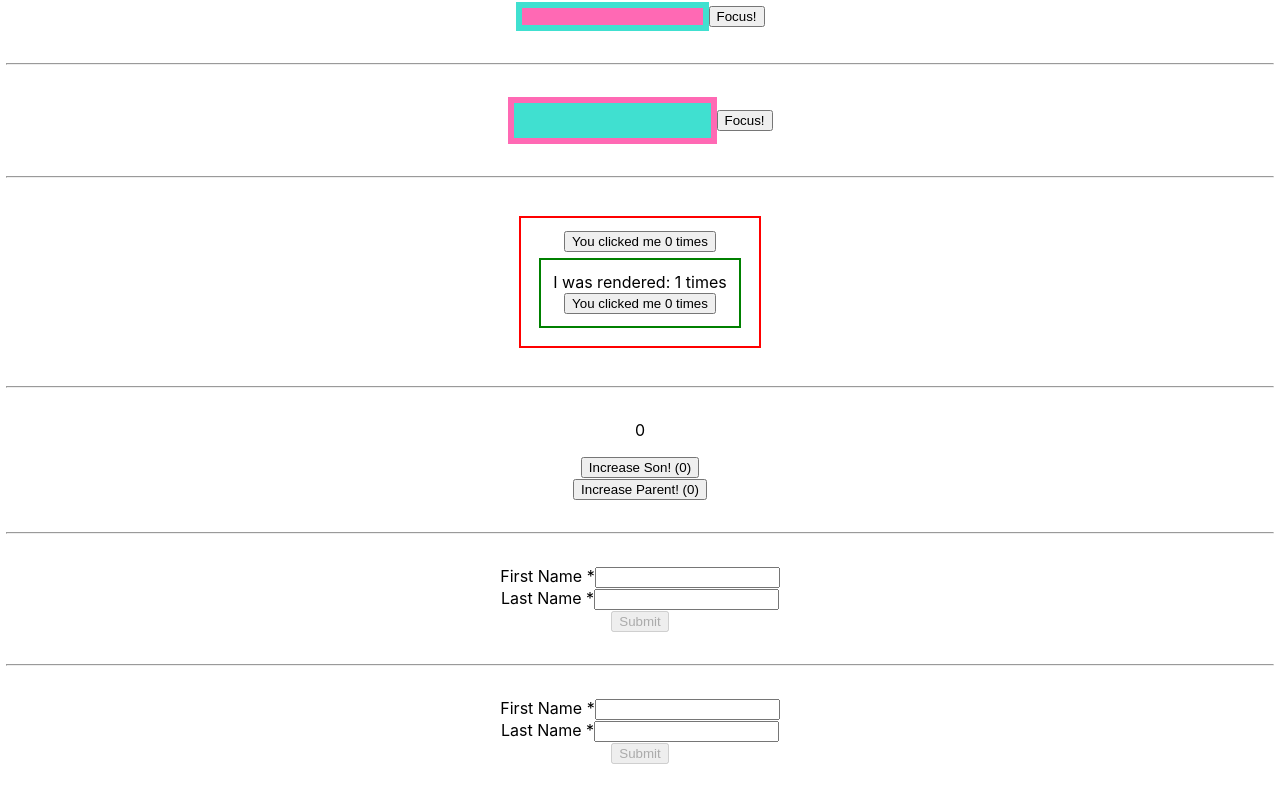
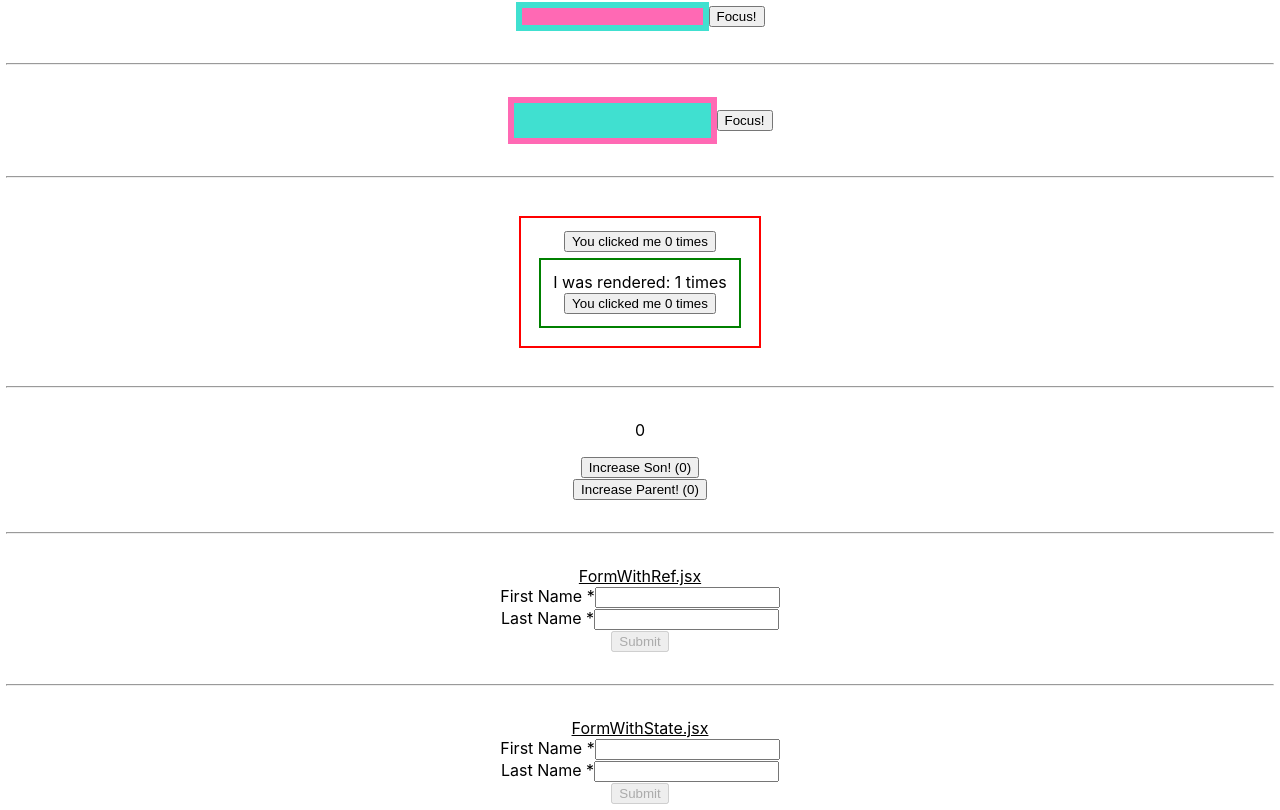
Before and after one commit to gotech-io/react-advanced-hooks, a React (Create React App) app: page / in a window 1280 px wide. Shown: the part 615-1425 px from the top of the page. Before the commit the page ends 1385 px from the top, so only its background shows below. Built offline with nearby package versions, Linux system fonts and the light colour scheme.

Commit message:
update README

```diff
--- a/src/App.jsx
+++ b/src/App.jsx
@@ -41,8 +41,10 @@ const App = () => {
         <hr />
         <GetDerivedStateFromProps />
         <hr />
+        <u>FormWithRef.jsx</u>
         <FormWithRef />
         <hr />
+        <u>FormWithState.jsx</u>
         <FormWithState />
       </div>
     </div>
```
Also changed, not shown: 1 other file (tests, documents, lock files or other folders).
